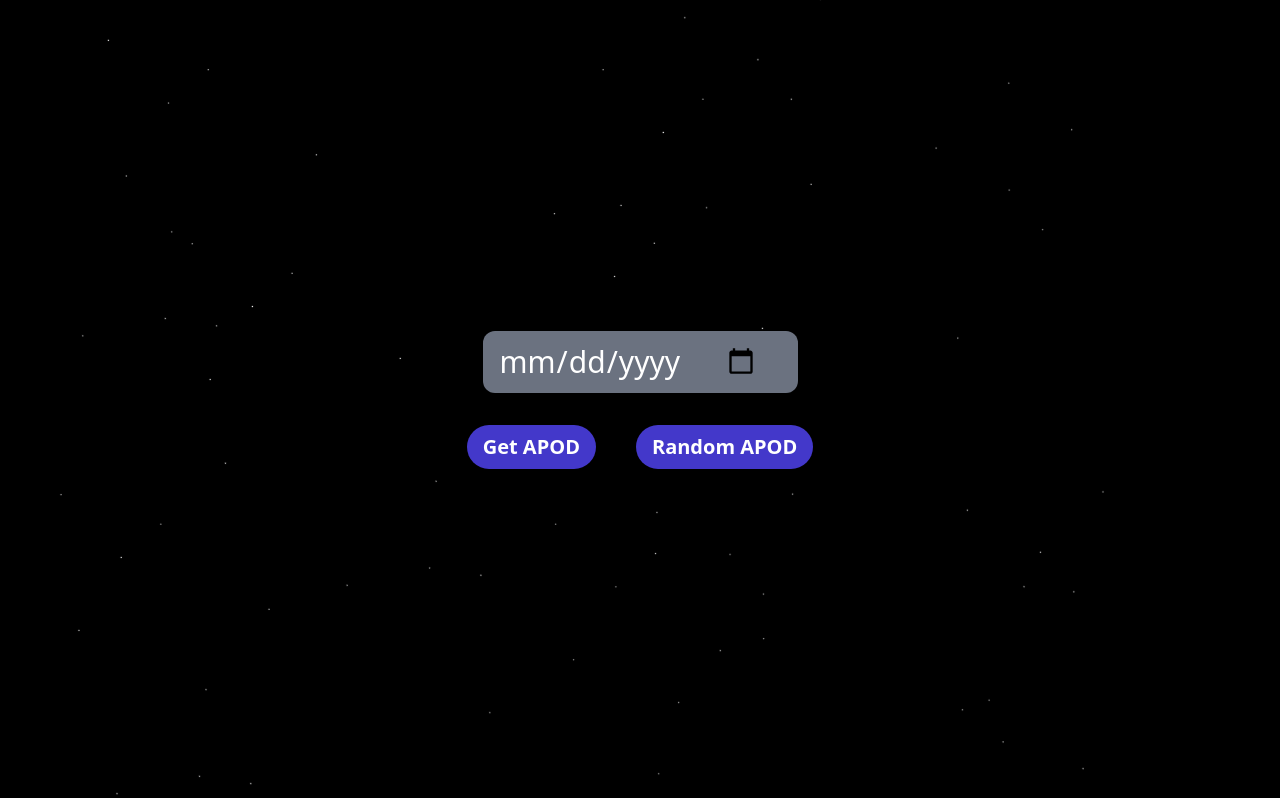
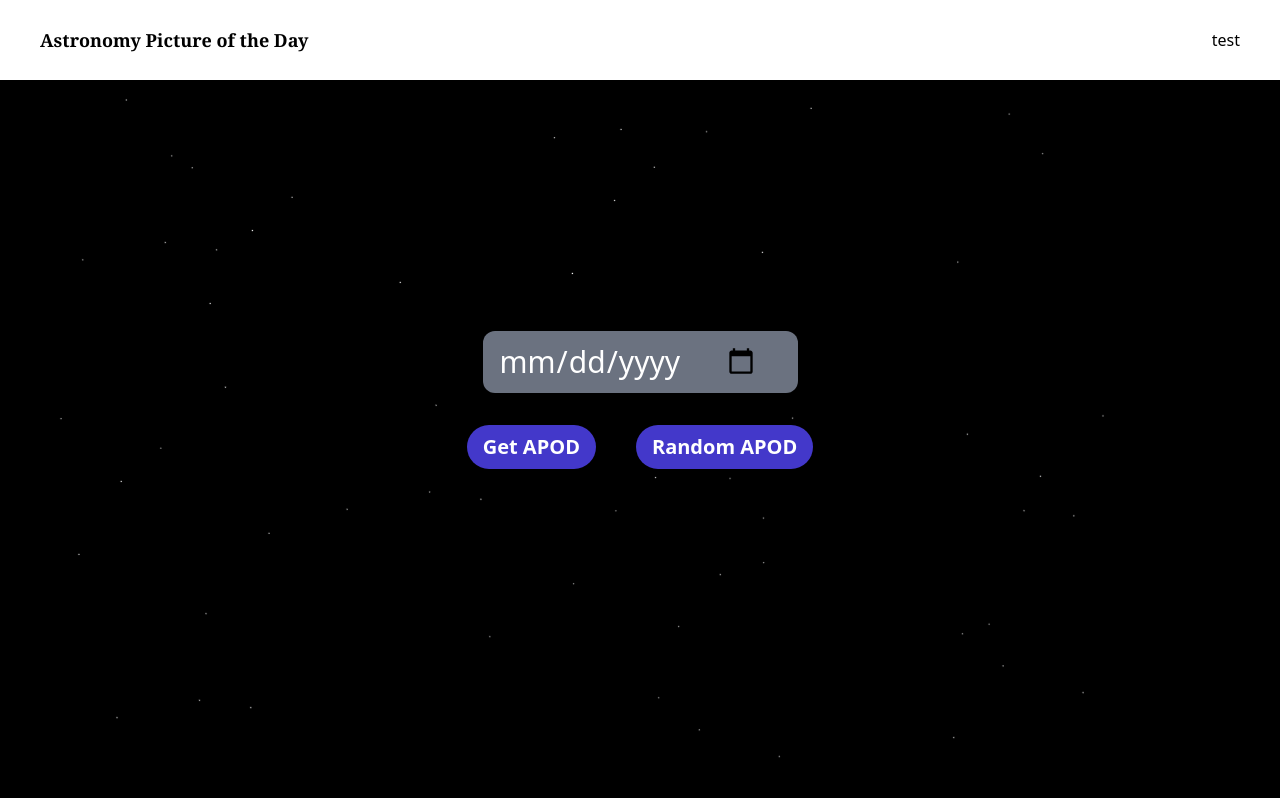
Before and after one commit to Lo-GR/apod, a React (Create React App) app: page / in a window 1280 px wide. Shown: the top 798 px of the page. Built offline with nearby package versions, Linux system fonts and the light colour scheme.

Commit message:
create header component

```diff
--- a/src/components/App.js
+++ b/src/components/App.js
@@ -2,6 +2,7 @@ import DateForm from "./DateForm";
 import React, { useState } from "react"
 import Background from "../assets/bg.png"
 import TWButton from "./TWButton";
+import Header from "./Header";
 
 function App() {
   const [date, setDate] = useState(null);
@@ -30,6 +31,7 @@ function App() {
   return (
     <div className="flex items-center justify-center h-screen w-screen flex-col overflow-hidden">
       <img src={Background} alt="background" className="-z-10 flex absolute h-auto backgroundImage" />
+      <Header />
       <DateForm setDate={setDate}/>
       <div className="flex flex-row w-2/6 mt-8 justify-evenly items-center">
         <TWButton click={handleGetAPOD} text="Get APOD" />
--- /dev/null
+++ b/src/components/Header.js
@@ -0,0 +1,10 @@
+import React from 'react'
+
+export default function Header() {
+  return (
+    <div className="w-screen bg-white h-20 fixed top-0 justify-between flex flex-row items-center px-10 border-solid border-1 border-indigo-900">
+      <h1 className="font-serif font-black text-lg">Astronomy Picture of the Day</h1>
+      <p>test</p>
+    </div>
+  )
+}
```
